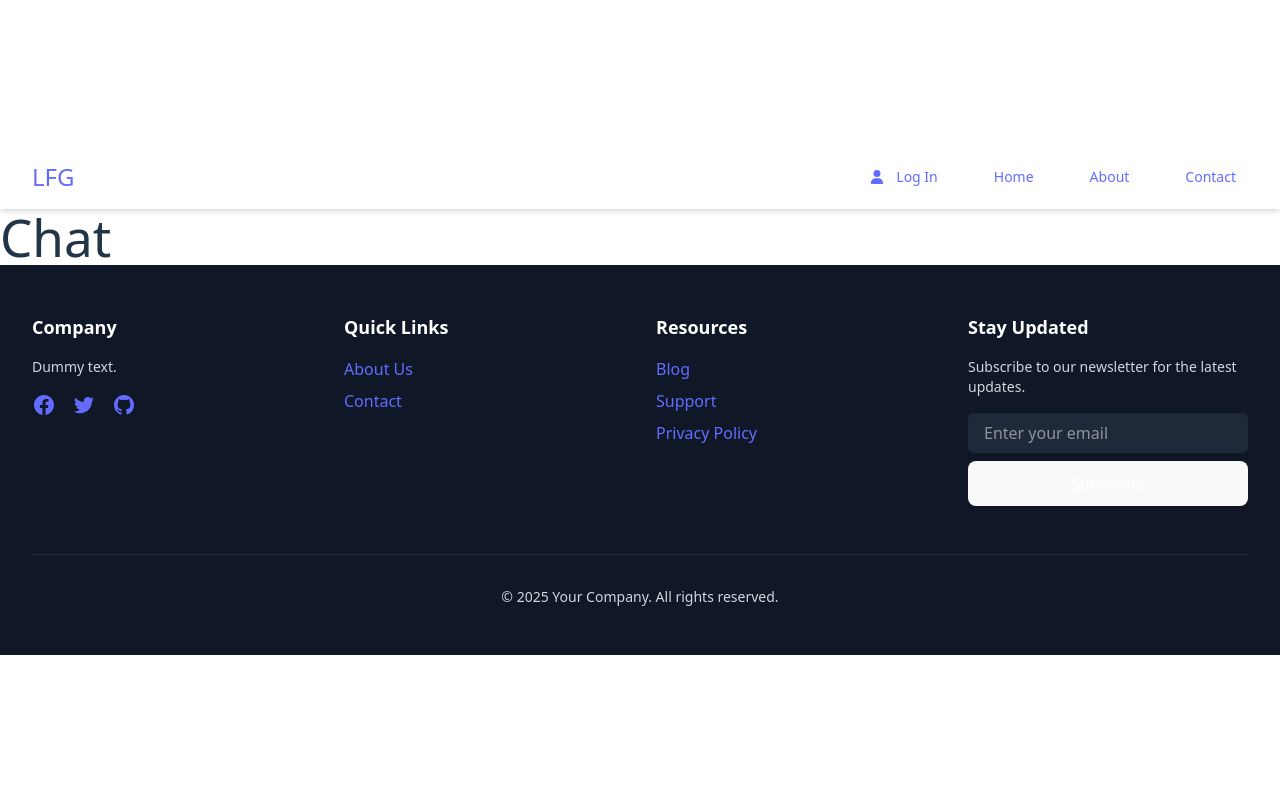
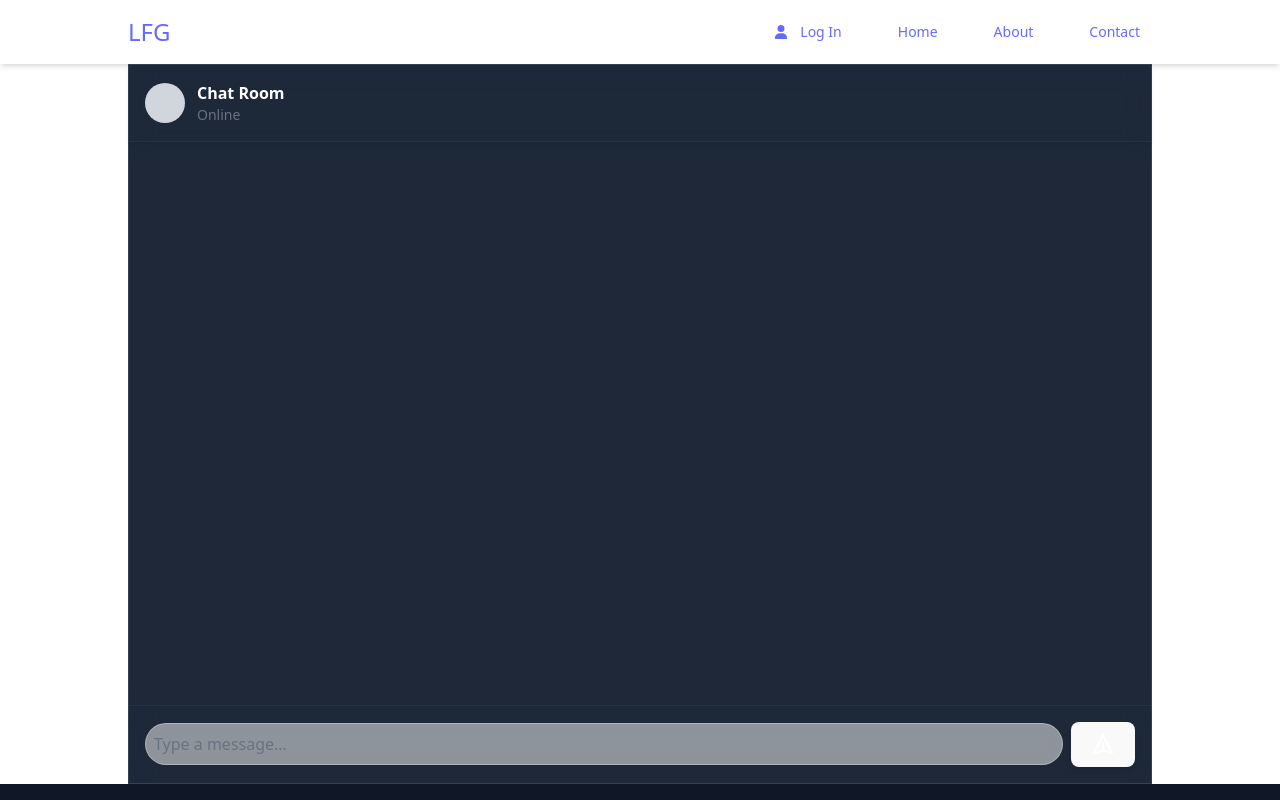
Before and after one commit to CristinaBoanta/LFG, a React (Vite) app in the folder lfg-frontend/: page /chat in a window 1280 px wide. Shown: the top 800 px of the page. Built offline with nearby package versions, Linux system fonts and the light colour scheme.

Commit message:
added a component for the group searching dashboard as well as the main chat component and other small components

```diff
--- a/lfg-frontend/src/App.tsx
+++ b/lfg-frontend/src/App.tsx
@@ -13,12 +13,14 @@ export const App = (): JSX.Element => {
     <BrowserRouter>
       <div className="h-full">
         <Header />
+        <div className='flex-grow w-full max-w-8/10 mx-auto'>
           <Routes>
             <Route path="/" element={<Homepage />} />
             <Route path="/about" element={<About />} />
             <Route path="/chat" element={<Chat />} />
             <Route path="/dashboard" element={<Dashboard />} />
           </Routes>
+        </div>
         <Footer />
       </div>
     </BrowserRouter>
--- a/lfg-frontend/src/components/GroupListItem/GroupListItem.tsx
+++ b/lfg-frontend/src/components/GroupListItem/GroupListItem.tsx
@@ -1,13 +1,22 @@
 import type { JSX } from "react";
 import cn from "classnames";
+import { useNavigate } from "react-router-dom";
 
 interface GroupListItemProps {
     className?: string;
 }
 
 export const GroupListItem = ({ className }: GroupListItemProps): JSX.Element => {
+
+    const navigate = useNavigate();
+
+    const handleListGroupItemClick = () => {
+        navigate('/chat');
+    };
+
     return (
-        <div className={cn("bg-gray-800 rounded-md border border-gray-700 mx-8 p-2 cursor-pointer hover:bg-gray-700 transition-all transition duration-300 ease-in-out hover:shadow-md dark:hover:shadow-white/20", className)}>
+        <div className={cn("bg-gray-800 rounded-md border border-gray-700 mx-8 p-2 cursor-pointer hover:bg-gray-700 transition-all transition duration-300 ease-in-out hover:shadow-md dark:hover:shadow-white/20", className)}
+            onClick={handleListGroupItemClick}>
             <div className="flex items-center gap-4 mx-2">
                 <div className="w-10 h-10 rounded-full bg-gray-200">
                     <img src="/images/dragon.png" alt="Group Logo" className="w-full h-full object-cover p-2" />
--- a/lfg-frontend/src/components/Header/Header.tsx
+++ b/lfg-frontend/src/components/Header/Header.tsx
@@ -5,7 +5,7 @@ import { Link } from "react-router-dom";
 export const Header = (): JSX.Element => {
     return (
         <header className="bg-white shadow-md">
-            <div className="max-w-7xl mx-auto px-4 sm:px-6 lg:px-8">
+            <div className="max-w-8/10 mx-auto">
                 <div className="flex justify-between items-center h-16">
                     <div className="flex-shrink-0">
                         <Link to="/" className="text-2xl font-bold text-gray-800">LFG</Link>
--- a/lfg-frontend/src/pages/Chat/Chat.tsx
+++ b/lfg-frontend/src/pages/Chat/Chat.tsx
@@ -1,9 +1,97 @@
 import type { JSX } from "react";
+import { useState } from "react";
+
+interface Message {
+    id: string;
+    text: string;
+    sender: "user" | "other";
+    timestamp: Date;
+}
 
 export const Chat = (): JSX.Element => {
+    const [messages, setMessages] = useState<Message[]>([]);
+    const [newMessage, setNewMessage] = useState("");
+
+    const handleSendMessage = () => {
+        if (newMessage.trim()) {
+            const message: Message = {
+                id: Date.now().toString(),
+                text: newMessage,
+                sender: "user",
+                timestamp: new Date(),
+            };
+            setMessages([...messages, message]);
+            setNewMessage("");
+        }
+    };
+
     return (
-        <div>
-            <h1>Chat</h1>
+        <div className="flex flex-col h-screen max-h-[90vh] bg-gray-800 border border-gray-700">
+            <div className="text-white p-4 shadow-md bg-gray-800/30 backdrop-blur-md border-b border-gray-600/20">
+                <div className="flex items-center">
+                    <div className="w-10 h-10 rounded-full bg-gray-300 mr-3"></div>
+                    <div>
+                        <p className="text-md font-semibold text-white">Chat Room</p>
+                        <p className="text-sm text-gray-500">Online</p>
+                    </div>
+                </div>
+            </div>
+
+            <div className="flex-1 overflow-y-auto p-4 space-y-4 bg-gray-800/20 backdrop-blur-sm">
+                {messages.map((message) => (
+                    <div
+                        key={message.id}
+                        className={`flex ${
+                            message.sender === "user" ? "justify-end" : "justify-start"
+                        }`}
+                    >
+                        <div
+                            className={`max-w-[70%] rounded-lg p-3 backdrop-blur-sm ${
+                                message.sender === "user"
+                                    ? "bg-blue-600/80 text-white shadow-lg"
+                                    : "bg-white/70 text-gray-800 shadow-md"
+                            }`}
+                        >
+                            <p>{message.text}</p>
+                            <span className="text-xs opacity-70">
+                                {message.timestamp.toLocaleTimeString()}
+                            </span>
+                        </div>
+                    </div>
+                ))}
+            </div>
+
+            <div className="bg-gray-800/30 backdrop-blur-md p-4 border-t border-gray-600/20">
+                <div className="flex items-center space-x-2">
+                    <input
+                        type="text"
+                        value={newMessage}
+                        onChange={(e) => setNewMessage(e.target.value)}
+                        onKeyPress={(e) => e.key === "Enter" && handleSendMessage()}
+                        placeholder="Type a message..."
+                        className="flex-1 p-2 border border-white/30 rounded-full focus:outline-none focus:border-blue-600 bg-white/50 backdrop-blur-sm text-gray-800 placeholder-gray-500"
+                    />
+                    <button
+                        onClick={handleSendMessage}
+                        className="bg-blue-600/80 text-white p-2 rounded-full hover:bg-blue-600/80 focus:outline-none shadow-md backdrop-blur-sm transition-all duration-200"
+                    >
+                        <svg
+                            xmlns="http://www.w3.org/2000/svg"
+                            className="h-6 w-6"
+                            fill="none"
+                            viewBox="0 0 24 24"
+                            stroke="currentColor"
+                        >
+                            <path
+                                strokeLinecap="round"
+                                strokeLinejoin="round"
+                                strokeWidth={2}
+                                d="M12 19l9 2-9-18-9 18 9-2zm0 0v-8"
+                            />
+                        </svg>
+                    </button>
+                </div>
+            </div>
         </div>
     );
 };
--- a/lfg-frontend/src/pages/Dashboard/Dashboard.tsx
+++ b/lfg-frontend/src/pages/Dashboard/Dashboard.tsx
@@ -4,8 +4,8 @@ import { GroupList } from "../../components/GroupList/GroupList";
 export const Dashboard = (): JSX.Element => {
     return (
         <div className="flex items-center justify-center my-8">
-            <div className="flex-grow w-full max-w-7xl">
-                <h2 className="text-2xl mb-4">Groups</h2>
+            <div className="w-full">
+                <h1 className="text-2xl mb-4">Groups</h1>
 
                 <GroupList />
             </div>
--- a/lfg-frontend/src/pages/Homepage/Homepage.tsx
+++ b/lfg-frontend/src/pages/Homepage/Homepage.tsx
@@ -17,11 +17,15 @@ export const Homepage = (): JSX.Element => {
 
     return (
         <div className="min-h-screen flex flex-col items-center p-4">
-            <div className="flex-grow w-full max-w-7xl">
+            <div>
                 <div className="flex justify-between items-center ">
-                    <div className="flex gap-2 py-8">
+                    <div className="flex gap-3 py-8 items-center">
                         <Button variant="outline">Most Popular</Button>
                         <Button variant="outline">My Games</Button>
+
+                        <div className="flex-grow ml-6">
+                            <input type="text" placeholder="Search for a game" className="w-full min-w-64 border border-gray-500 rounded-md p-2" />
+                        </div>
                     </div>
                     <div className="gap-2 flex">
                         <Button variant="outline">Add game</Button>
@@ -46,9 +50,10 @@ export const Homepage = (): JSX.Element => {
 
                                     <div className="flex items-center gap-1">
                                         <div className="mb-[-2px] text-sm font-bold text-transparent bg-clip-text bg-gradient-to-r from-pink-500 via-purple-500 to-blue-500 animate-pulse">
-                                           230
+                                            230
                                         </div>
-                                        active groups</div>
+                                        <div className="border-b border-transparent">active groups</div>
+                                    </div>
                                 </CardFooter>
                             </Card>
                         )
```
Lines whose indentation alone changed are shown as unchanged.
